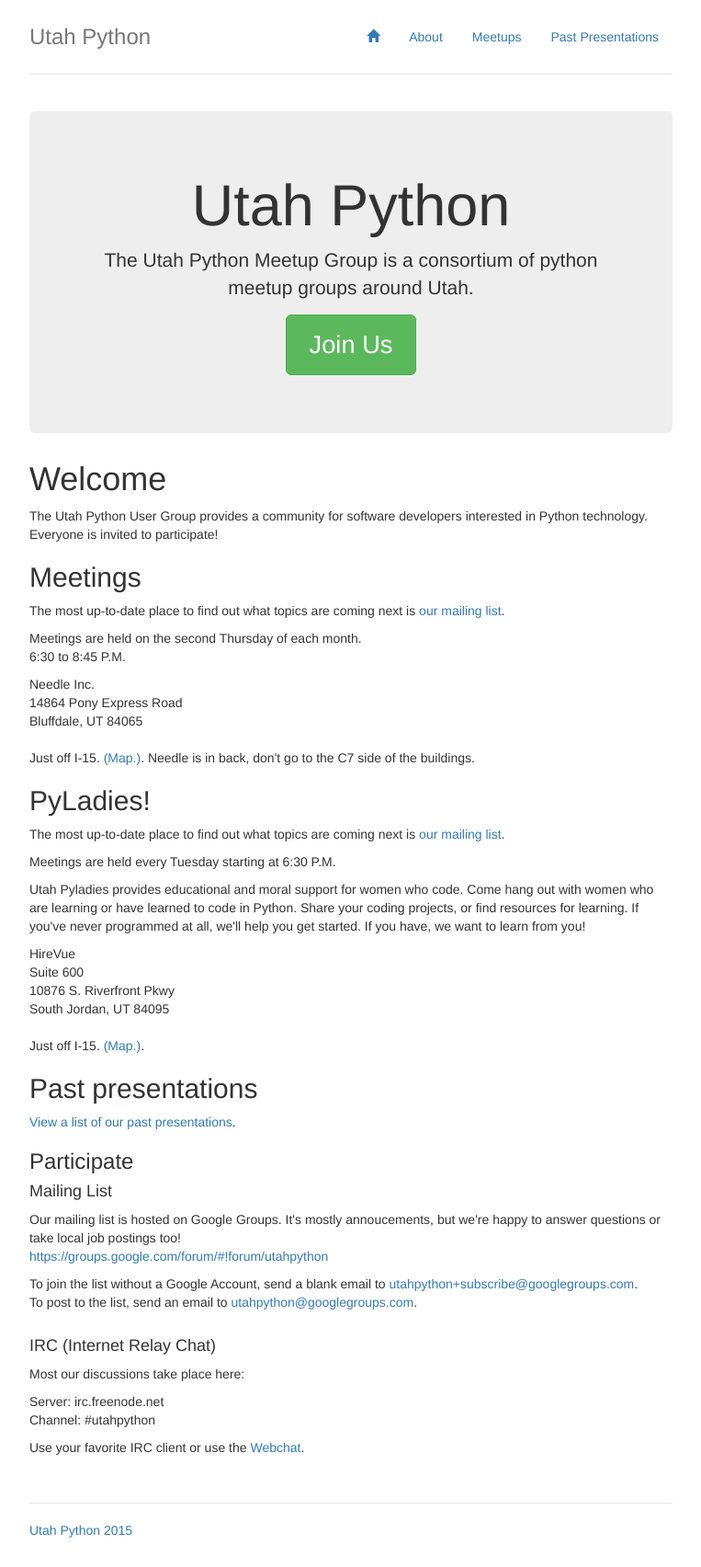
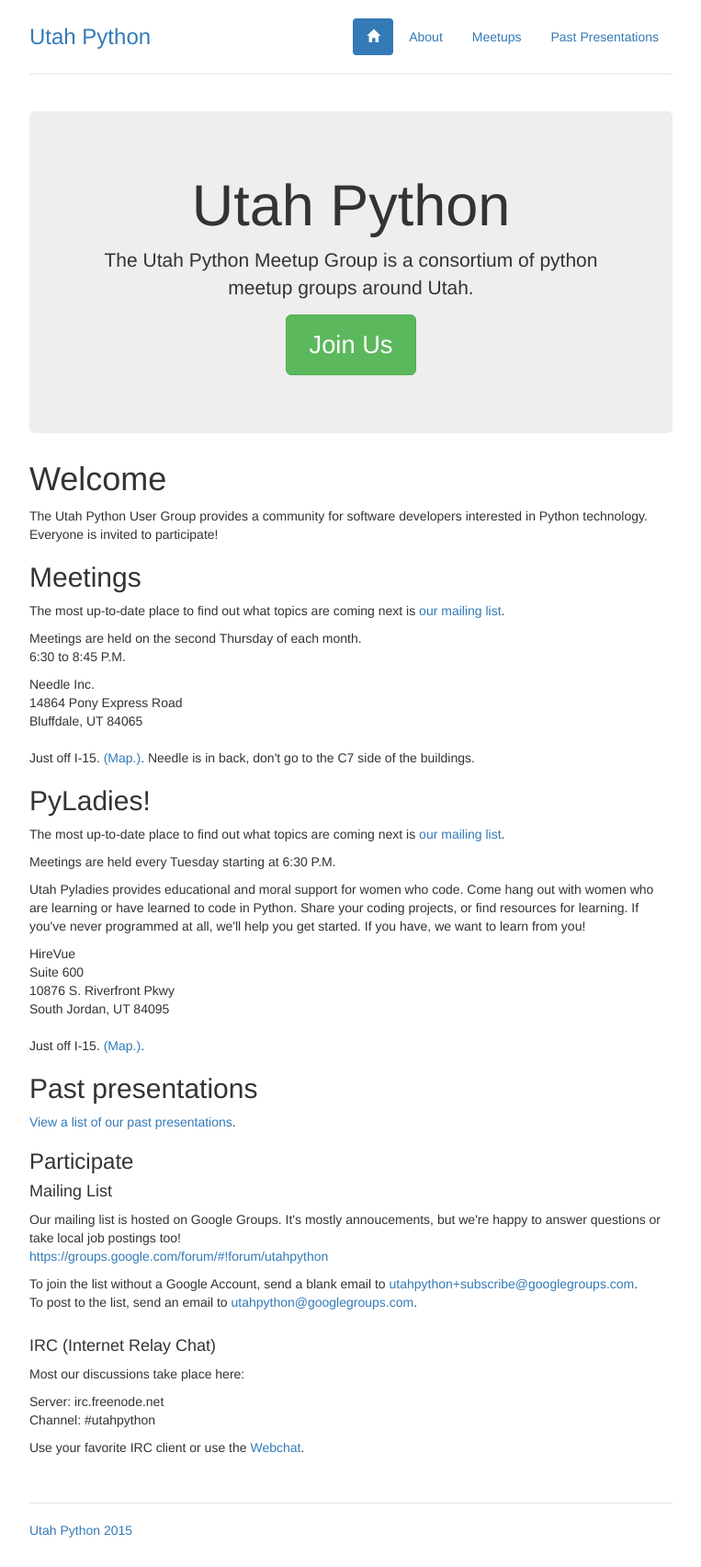
Before and after one commit to utahpython/utahpython.github.com, a Jekyll site: the page built from index.md, in a window 1280 px wide. Shown: the whole page at 92% size, without its empty margins (258-1021 px from the left). Built offline with Jekyll 4.4.1, drawn with Linux system fonts in a browser that asks for light colours; nearby versions of some CDN libraries; library files that are not in the unit come from our copies.

Commit message:
updated nav button

```diff
--- a/_includes/topnav.html
+++ b/_includes/topnav.html
@@ -1,21 +1,37 @@
 <nav>
   <ul class="nav nav-pills pull-right">
-    <li role="presentation">
+    <li role="presentation"
+    {% if page.home-nav %}
+      class="active"
+    {% endif %}
+      >
       <a ui-sref="home">
         <span class="glyphicon glyphicon-home"></span>
       </a>
     </li>
-    <li role="presentation">
+    <li role="presentation"
+    {% if page.about-nav %}
+      class="active"
+    {% endif %}
+    >
       <a ui-sref="about">
         About
       </a>
     </li>
-    <li role="presentation">
+    <li role="presentation"
+    {% if page.upcoming-nav %}
+      class="active"
+    {% endif %}
+    >
       <a ui-sref="upcoming">
         Meetups
       </a>
     </li>
-    <li role="presentation">
+    <li role="presentation"
+    {% if page.present-nav %}
+      class="active"
+    {% endif %}
+    >
       <a ui-sref="past_present">Past Presentations</a>
     </li>
   </ul>
--- a/_layouts/utahpython.html
+++ b/_layouts/utahpython.html
@@ -4,7 +4,9 @@ layout: base
 <div class='container' ui-view>
   <div class="header clearfix">
     {% include topnav.html %}
-    <h3 class="text-muted">Utah Python</h3>
+    <h3 class="text-muted">
+      <a ui-sref="home">Utah Python</a>
+    </h3>
   </div>
 
   <div class="row marketing">
```
Also changed, not shown: about.md (+1 -0 lines), index.md (+1 -0 lines), presentations.md (+1 -0 lines), upcoming.md (+1 -0 lines), README.md.
